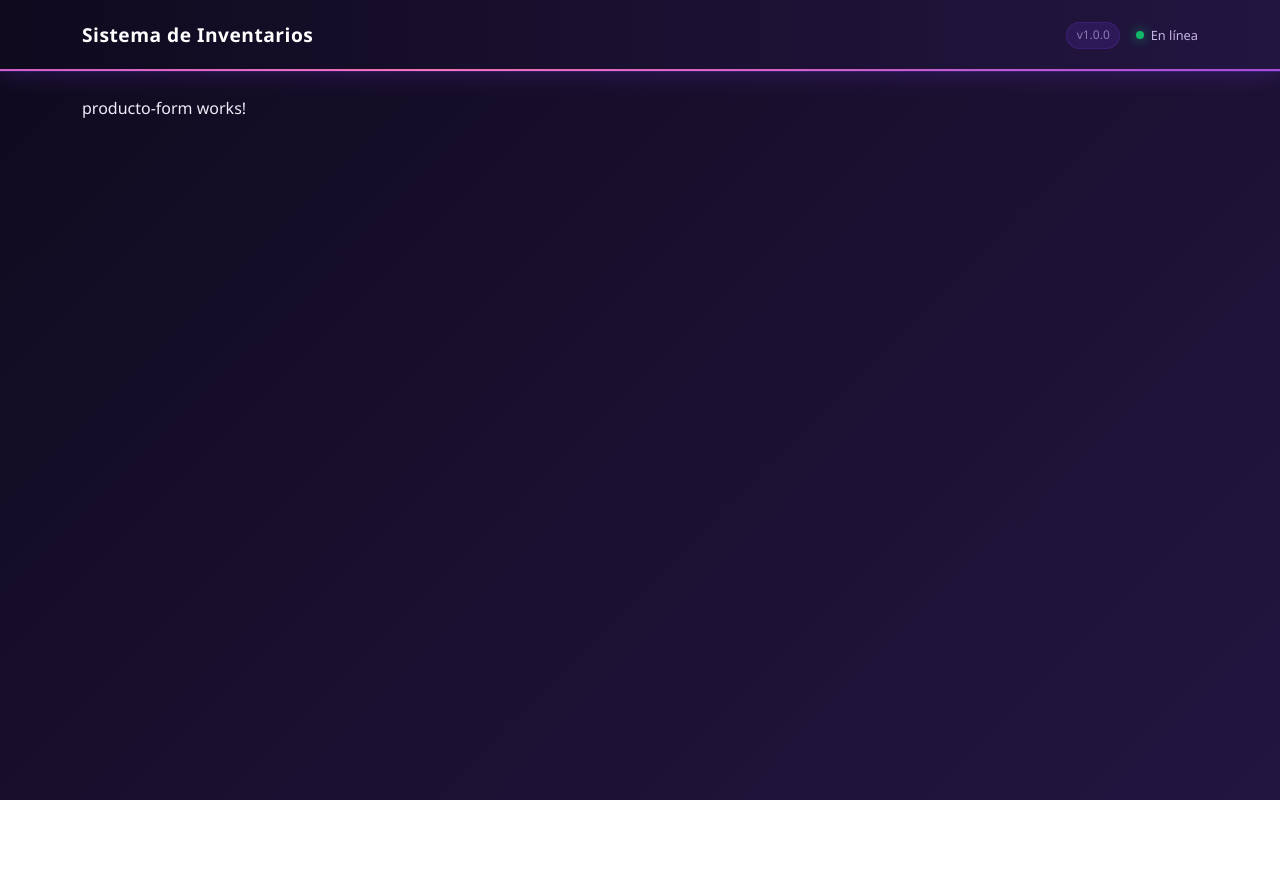
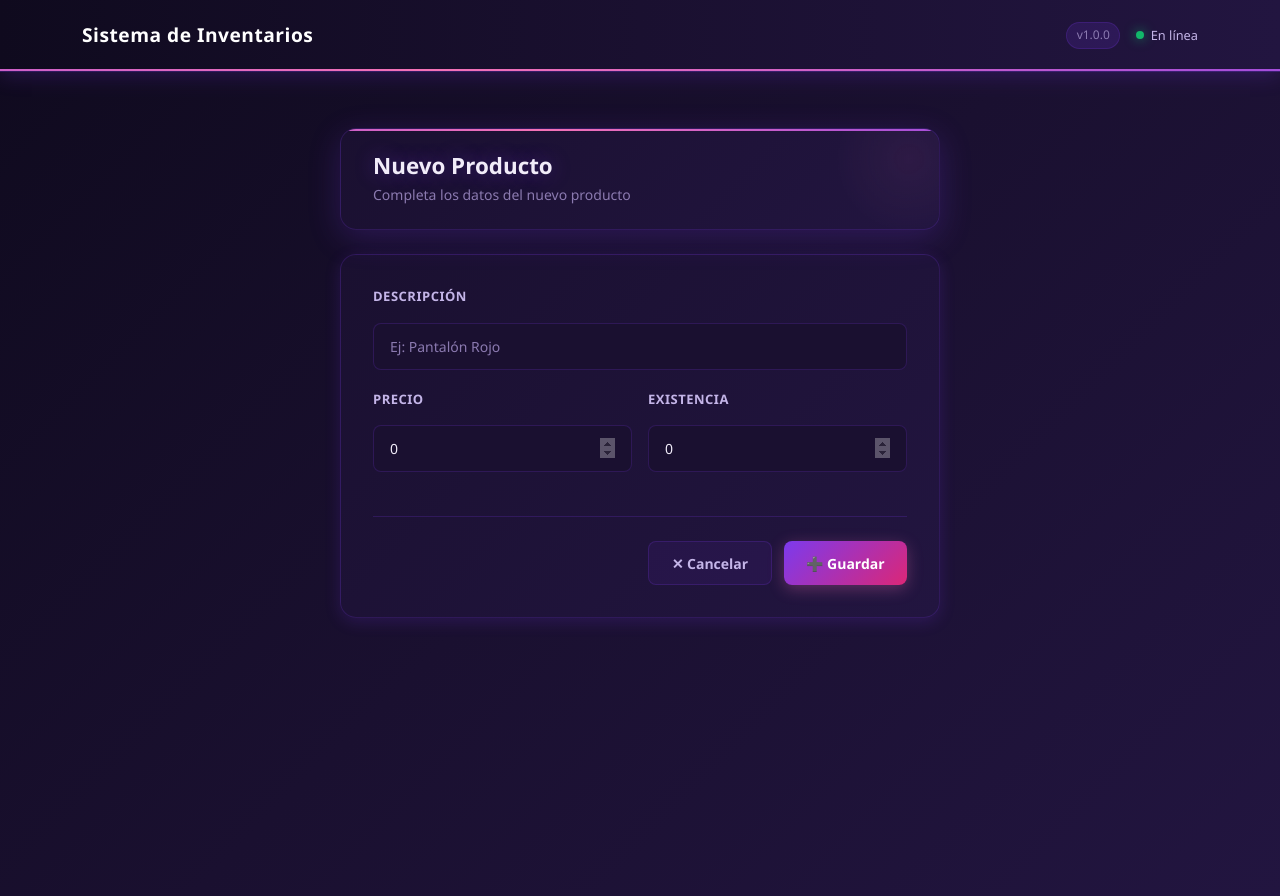
Before and after one commit to DiegoRivas1/Inventarios_Angular_spring, an Angular app in the folder inventario-app/: page /productos/nuevo in a window 1280 px wide. Before the commit the page ends 800 px from the top, so only its background shows below. Built offline with nearby package versions, Linux system fonts and the light colour scheme; no server answers.

Commit message:
feat: Creacion de producto-from html y css

```diff
--- a/inventario-app/src/app/componentes/producto-form/producto-form.css
+++ b/inventario-app/src/app/componentes/producto-form/producto-form.css
@@ -0,0 +1,228 @@
+/* ===== BASE ===== */
+:host {
+  display: block;
+  padding: 2rem;
+  min-height: 100vh;
+}
+
+/* ===== CONTENEDOR ===== */
+.form-container {
+  max-width: 600px;
+  margin: 0 auto;
+  animation: fadeInUp 0.5s ease-out;
+}
+
+/* ===== HEADER ===== */
+.form-header {
+  margin-bottom: 1.5rem;
+  padding: 1.5rem 2rem;
+  background: var(--gradient-card);
+  border-radius: var(--radius-lg);
+  border: 1px solid var(--border);
+  box-shadow: var(--shadow-lg);
+  position: relative;
+  overflow: hidden;
+}
+
+.form-header::before {
+  content: '';
+  position: absolute;
+  top: 0; left: 0; right: 0;
+  height: 2px;
+  background: linear-gradient(90deg, #7C3AED, #F472B6, #7C3AED);
+  background-size: 200% 100%;
+  animation: borderRun 3s linear infinite;
+}
+
+.form-header::after {
+  content: '';
+  position: absolute;
+  top: -40px; right: -40px;
+  width: 140px; height: 140px;
+  background: radial-gradient(circle, rgba(244,114,182,0.12), transparent 70%);
+  border-radius: 50%;
+  animation: orb 6s ease-in-out infinite;
+  pointer-events: none;
+}
+
+.form-titulo {
+  color: var(--text-primary);
+  font-weight: 700;
+  font-size: 1.4rem;
+  margin: 0 0 0.3rem;
+  text-shadow: 0 0 20px rgba(124,58,237,0.4);
+}
+
+.form-subtitulo {
+  color: var(--text-muted);
+  font-size: 0.875rem;
+  margin: 0;
+}
+
+/* ===== CARD ===== */
+.form-card {
+  background: var(--gradient-card);
+  border-radius: var(--radius-lg);
+  border: 1px solid var(--border);
+  box-shadow: var(--shadow-md);
+  padding: 2rem;
+  transition: var(--transition-base);
+}
+
+.form-card:hover {
+  box-shadow: var(--shadow-xl), 0 0 40px rgba(124,58,237,0.1);
+  border-color: var(--border-hover);
+}
+
+/* ===== GRUPOS ===== */
+.form-group {
+  display: flex;
+  flex-direction: column;
+  gap: 0.5rem;
+  margin-bottom: 1.25rem;
+}
+
+.form-row {
+  display: grid;
+  grid-template-columns: 1fr 1fr;
+  gap: 1rem;
+}
+
+/* ===== LABEL ===== */
+.form-label {
+  color: var(--text-secondary);
+  font-size: 0.8125rem;
+  font-weight: 600;
+  text-transform: uppercase;
+  letter-spacing: 0.5px;
+}
+
+/* ===== INPUT ===== */
+.form-input {
+  background: var(--surface-mid);
+  border: 1.5px solid var(--border);
+  border-radius: var(--radius-sm);
+  color: var(--text-primary);
+  padding: 0.75rem 1rem;
+  font-size: 0.875rem;
+  transition: var(--transition-fast);
+  outline: none;
+  width: 100%;
+}
+
+.form-input::placeholder {
+  color: var(--text-muted);
+}
+
+.form-input:hover {
+  border-color: var(--primary-light);
+  background: var(--surface-card);
+}
+
+.form-input:focus {
+  border-color: var(--primary);
+  background: var(--surface-card);
+  box-shadow: 0 0 0 3px var(--primary-glow);
+}
+
+/* Quitar flechas en input number */
+.form-input[type="number"]::-webkit-inner-spin-button,
+.form-input[type="number"]::-webkit-outer-spin-button {
+  opacity: 0.3;
+}
+
+/* ===== ACCIONES ===== */
+.form-actions {
+  display: flex;
+  justify-content: flex-end;
+  gap: 0.75rem;
+  margin-top: 1.5rem;
+  padding-top: 1.5rem;
+  border-top: 1px solid var(--border);
+}
+
+/* ===== BOTONES ===== */
+.btn-cancelar,
+.btn-guardar {
+  border: none;
+  border-radius: var(--radius-sm);
+  padding: 0.65rem 1.4rem;
+  font-size: 0.875rem;
+  font-weight: 600;
+  cursor: pointer;
+  transition: var(--transition-bounce);
+  display: inline-flex;
+  align-items: center;
+  gap: 0.4rem;
+  position: relative;
+  overflow: hidden;
+}
+
+.btn-cancelar {
+  background: rgba(124,58,237,0.08);
+  color: var(--text-secondary);
+  border: 1px solid var(--border);
+}
+
+.btn-cancelar:hover {
+  background: rgba(124,58,237,0.15);
+  color: var(--text-primary);
+  border-color: var(--border-hover);
+  transform: translateY(-2px);
+}
+
+.btn-guardar {
+  background: var(--gradient-main);
+  color: var(--white);
+  box-shadow: var(--shadow-accent);
+}
+
+.btn-guardar::before {
+  content: '';
+  position: absolute;
+  top: 0; left: -100%;
+  width: 100%; height: 100%;
+  background: var(--gradient-shine);
+  transition: 0.5s;
+}
+
+.btn-guardar:hover {
+  transform: translateY(-2px) scale(1.04);
+  box-shadow: var(--shadow-xl), var(--shadow-accent);
+}
+
+.btn-guardar:hover::before { left: 100%; }
+
+.btn-cancelar:active,
+.btn-guardar:active { transform: scale(0.97); }
+
+/* ===== ANIMACIONES ===== */
+@keyframes fadeInUp {
+  from { opacity: 0; transform: translateY(24px); }
+  to   { opacity: 1; transform: translateY(0); }
+}
+
+@keyframes orb {
+  0%   { transform: scale(1)   rotate(0deg);   opacity: 0.4; }
+  50%  { transform: scale(1.2) rotate(180deg); opacity: 0.6; }
+  100% { transform: scale(1)   rotate(360deg); opacity: 0.4; }
+}
+
+/* ===== RESPONSIVE ===== */
+@media (max-width: 768px) {
+  :host { padding: 1rem; }
+
+  .form-row {
+    grid-template-columns: 1fr;
+  }
+
+  .form-actions {
+    flex-direction: column;
+  }
+
+  .btn-cancelar,
+  .btn-guardar {
+    width: 100%;
+    justify-content: center;
+  }
+}
--- a/inventario-app/src/app/componentes/producto-form/producto-form.html
+++ b/inventario-app/src/app/componentes/producto-form/producto-form.html
@@ -1 +1,64 @@
-<p>producto-form works!</p>
+<div class="form-container">
+
+  <div class="form-header">
+    <h2 class="form-titulo">{{ titulo() }}</h2>
+    <p class="form-subtitulo">
+      @if (esEdicion()) {
+        Modifica los datos del producto
+      } @else {
+        Completa los datos del nuevo producto
+      }
+    </p>
+  </div>
+
+  <div class="form-card">
+    <div class="form-group">
+      <label class="form-label">Descripción</label>
+      <input
+        type="text"
+        class="form-input"
+        placeholder="Ej: Pantalón Rojo"
+        [value]="producto().descripcion"
+        (input)="actualizarCampo('descripcion', $any($event.target).value)"
+      />
+    </div>
+
+    <div class="form-row">
+      <div class="form-group">
+        <label class="form-label">Precio</label>
+        <input
+          type="number"
+          class="form-input"
+          placeholder="0.00"
+          [value]="producto().precio"
+          (input)="actualizarCampo('precio', +$any($event.target).value)"
+        />
+      </div>
+
+      <div class="form-group">
+        <label class="form-label">Existencia</label>
+        <input
+          type="number"
+          class="form-input"
+          placeholder="0"
+          [value]="producto().existencia"
+          (input)="actualizarCampo('existencia', +$any($event.target).value)"
+        />
+      </div>
+    </div>
+
+    <div class="form-actions">
+      <button class="btn-cancelar" (click)="cancelar()">
+        ✕ Cancelar
+      </button>
+      <button class="btn-guardar" (click)="guardarProducto()">
+        @if (esEdicion()) {
+          💾 Actualizar
+        } @else {
+          ➕ Guardar
+        }
+      </button>
+    </div>
+  </div>
+
+</div>
--- a/inventario-app/src/app/componentes/producto-form/producto-form.ts
+++ b/inventario-app/src/app/componentes/producto-form/producto-form.ts
@@ -1,9 +1,76 @@
-import { Component } from '@angular/core';
+import { CommonModule } from '@angular/common';
+import { Component, inject, OnInit, signal } from '@angular/core';
+import { FormsModule } from '@angular/forms';
+import { ProductoService } from '../../servicios/producto.service';
+import { ActivatedRoute, Router } from '@angular/router';
+import { Producto } from '../../modelos/producto';
 
 @Component({
   selector: 'app-producto-form',
-  imports: [],
+  imports: [CommonModule, FormsModule],
   templateUrl: './producto-form.html',
   styleUrl: './producto-form.css',
 })
-export class ProductoForm {}
+export class ProductoForm implements OnInit{
+  private productoService =  inject(ProductoService);
+  private router = inject(Router);
+  private route =  inject(ActivatedRoute);
+
+  producto = signal<Producto>( {
+    descripcion: '',
+    precio: 0,
+    existencia: 0
+  } );
+
+  esEdicion = signal<boolean>(false);
+  titulo = signal<string>('Nuevo Producto');
+
+  ngOnInit(): void {
+    const id = this.route.snapshot.paramMap.get('id');
+    if(id){ //id != null => es edicion
+      this.esEdicion.set(true);
+      this.titulo.set('Editar Producto');
+      this.productoService.getProducto(Number(id)).subscribe( {
+        next: (data) => this.producto.set(data),
+        error: (err) => console.error('Error al cargar producto', err)
+      } );
+    }
+  }
+
+  guardarProducto(): void {
+    if(this.esEdicion()){ //si es edicion, se actualiza, sino se crea
+      this.productoService.actualizarProducto(
+        this.producto().idProducto!,
+        this.producto()
+      ).subscribe( {
+        next: () => this.router.navigate( ['/productos'] ),
+        error: (err) => console.error('Error al actualizar producto', err)
+      });
+
+    }
+    else{
+      this.productoService.crearProducto(this.producto()).subscribe({
+        next: () => this.router.navigate( ['/productos'] ),
+        error: (err) => console.error('Error al crear producto', err)
+      });
+    }
+  }
+
+  cancelar(): void {
+    this.router.navigate( ['/productos'] );
+  }
+
+  //Metodo helper por que signal es inmutable, no se puede modificar directamente el objeto producto, se debe crear uno nuevo con los cambios
+  actualizarCampo(campo: keyof Producto, valor: any): void {
+    this.producto.update( prod => {
+      return { ...prod, [campo]: valor };
+    });
+  }
+
+  // Sin actualizarCampo tendríamos que escribir esto cada vez:
+  //this.producto.update(p => ({ ...p, descripcion: valor }));
+
+  // Con actualizarCampo es genérico para cualquier campo:
+  //this.actualizarCampo('descripcion', valor);
+
+}
```
